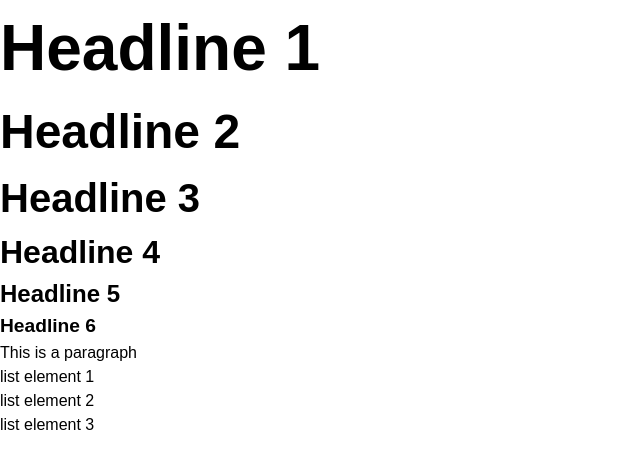
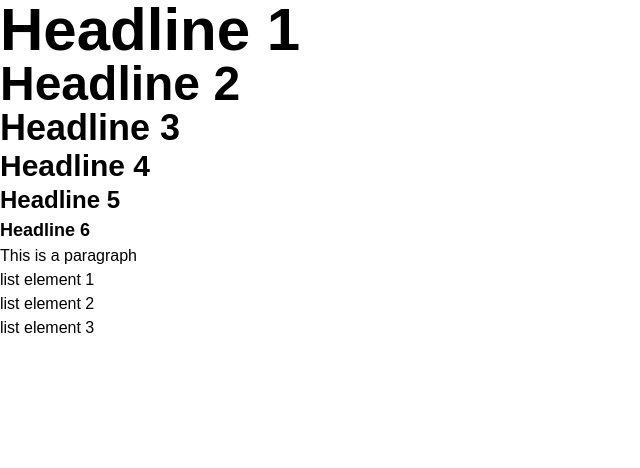
Before and after one commit to FeliMax/signore, a Next.js app: page /Styleguide in a window 1280 px wide. Shown: the top 468 px of the page, without its empty margins (0-640 px from the left). Built offline with nearby package versions, Linux system fonts and the light colour scheme.

Commit message:
WIP: using tailwind font sizes + container

```diff
--- a/pages/Styleguide.tsx
+++ b/pages/Styleguide.tsx
@@ -13,6 +13,7 @@ const Styleguide = () => {
                 <li>list element 2</li>
                 <li>list element 3</li>
             </ul>
+
         </>
     )
 }
--- a/styles/globals.css
+++ b/styles/globals.css
@@ -3,12 +3,14 @@
 @tailwind utilities;
 
 @layer base {
+
     @font-face {
         font-family: 'Montserrat';
         font-weight: 300;
         src: url('/assets/fonts/Montserrat/Montserrat-Thin.ttf') format('ttf');
         font-display: swap;
     }
+
     @font-face {
         font-family: 'Montserrat';
         font-weight: 400;
@@ -39,29 +41,28 @@
         src: url('/assets/fonts/Montserrat/Montserrat-ExtraBold.ttf') format('ttf');
     }
 
-
     html {
         @apply font-montserrat
     }
 
     h1 {
-        @apply text-2xl md:text-3xl font-extrabold;
+        @apply text-5xl md:text-6xl font-extrabold;
     }
 
     h2 {
-        @apply text-xl md:text-2xl font-bold;
+        @apply text-4xl md:text-5xl font-bold;
     }
 
     h3 {
-        @apply text-3lg md:text-xl font-bold;
+        @apply text-3xl md:text-4xl font-bold;
     }
 
     h4 {
-        @apply text-2lg md:text-3lg font-bold;
+        @apply text-2xl md:text-3xl font-bold;
     }
 
     h5 {
-        @apply text-lg md:text-2lg font-bold;
+        @apply text-xl md:text-2xl font-bold;
     }
 
     h6 {
@@ -76,4 +77,7 @@
         @apply text-sm md:text-base font-normal list-disc;
     }
 
+    .container {
+        @apply mx-auto w-large px-2
+    }
 }
--- a/tailwind.config.js
+++ b/tailwind.config.js
@@ -7,28 +7,6 @@ module.exports = {
         './components/**/*.{js,ts,jsx,tsx}',
     ],
     theme: {
-        screens: {
-            sm: '480px',
-            md: '768px',
-            lg: '1025px',
-            xl: '1440px',
-        },
-
-        fontSize: {
-            '2xs': '0.60rem',
-            'xs': '0.70rem',
-            '3sm': '0.80rem',
-            '2sm': '0.85rem',
-            'sm': '0.9rem',
-            'base': '1rem',
-            'lg': '1.2rem',
-            '2lg': '1.5rem',
-            '3lg': '2rem',
-            'xl': '2.5rem',
-            '2xl': '3rem',
-            '3xl': '4rem',
-        },
-
         extend: {
             fontFamily: {
                 'montserrat': ['Montserrat', 'sans-serif']
@@ -41,7 +19,7 @@ module.exports = {
                 'secondary': '#123654',
             },
 
-            spacing: {
+            width: {
                 'small': '32rem',
                 'medium': '50rem',
                 'large': '72rem',
```
